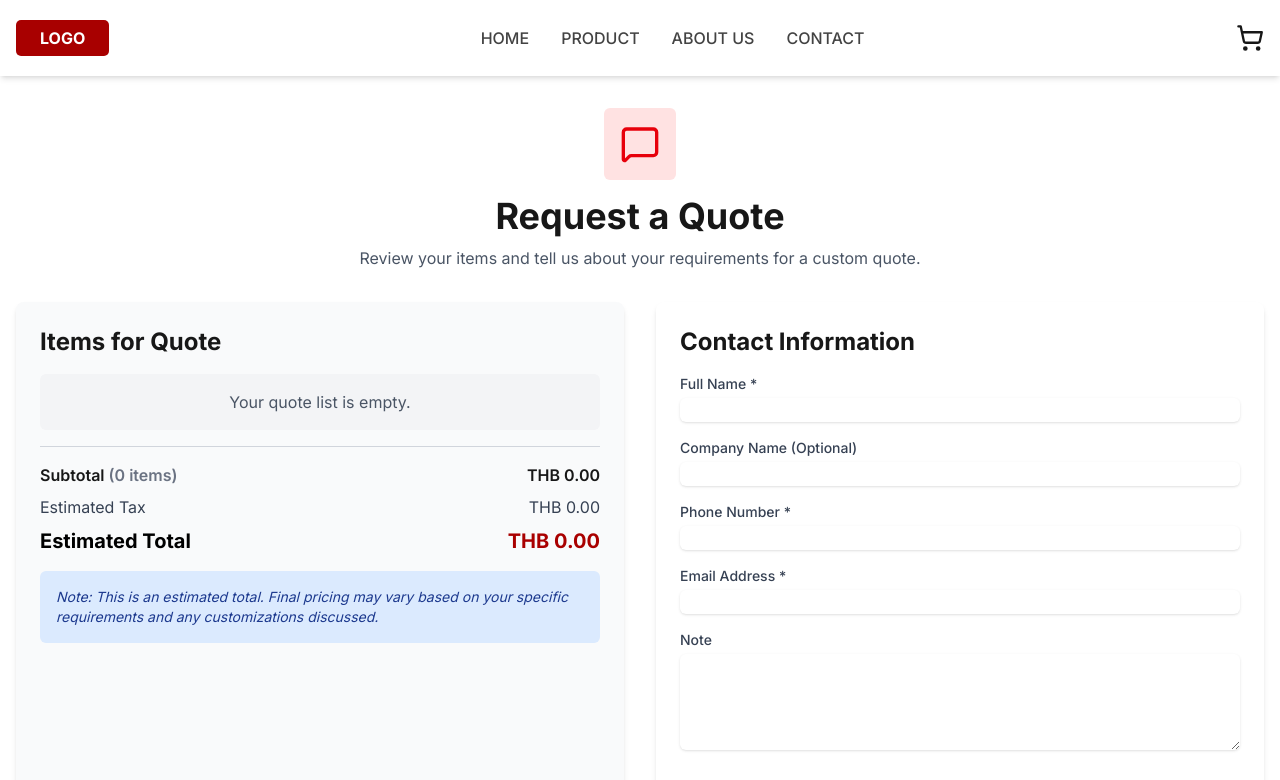
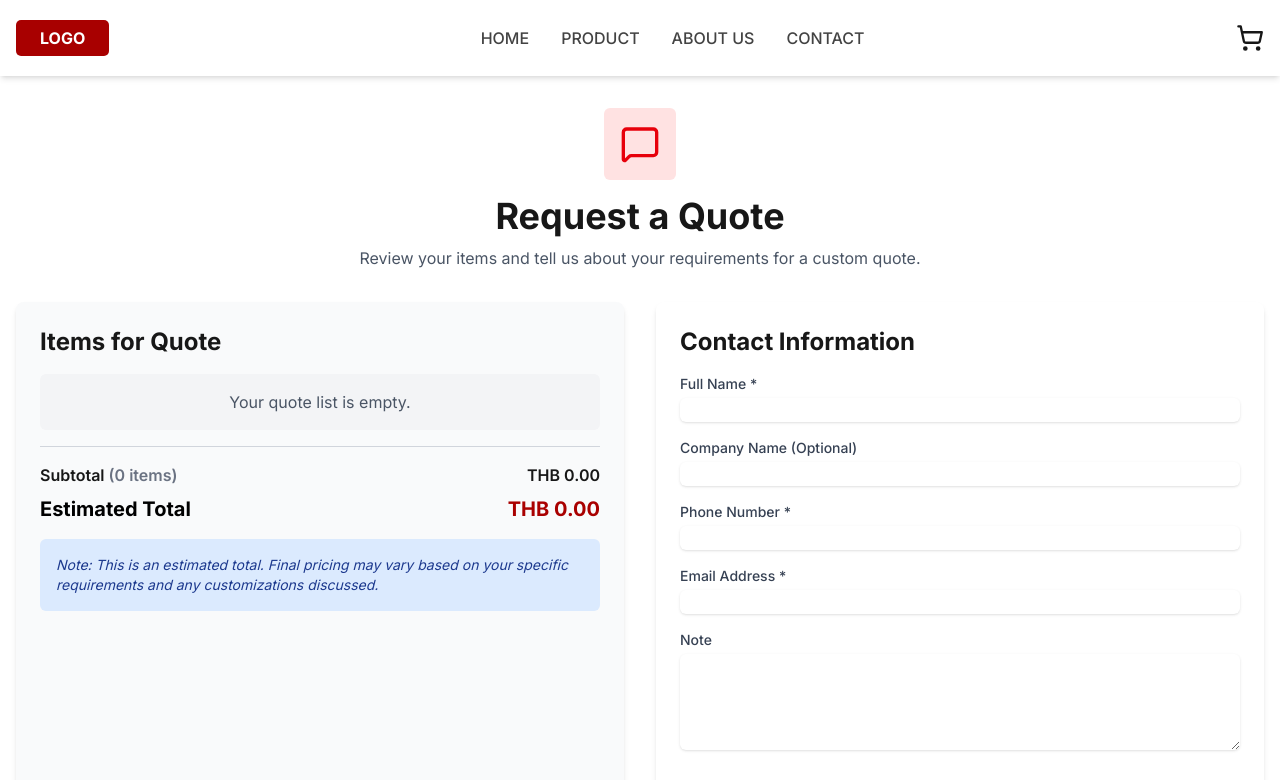
Before and after one commit to kaizeninst/kaizeninst, a Next.js app in the folder apps/web/: page /quote/contact-form in a window 1280 px wide. Shown: the top 780 px of the page. Built offline with nearby package versions, Linux system fonts and the light colour scheme.

Commit message:
fix(quote): show product price as 0 when hide_price is enabled in quote request

```diff
--- a/apps/web/app/(public)/quote/contact-form/page.js
+++ b/apps/web/app/(public)/quote/contact-form/page.js
@@ -9,8 +9,6 @@ import { getCart, computeTotals, formatTHB, clearCart } from "@/utils/cart";
 /* ============================================================
    REQUEST QUOTE PAGE COMPONENT
    ============================================================ */
-const VAT_RATE = 0.07; // 7%
-
 export default function RequestQuotePage() {
   const router = useRouter();
 
@@ -49,14 +47,16 @@ export default function RequestQuotePage() {
       const result = await response.json();
       const productMap = new Map((result?.data || []).map((product) => [product.id, product]));
 
+      // Map local cart items with product details
       const detailedCartItems = baseCartItems.map((cartRow) => {
         const product = productMap.get(cartRow.id);
         return {
           id: cartRow.id,
           quantity: Number(cartRow.quantity || 1),
           name: product?.name || "Unnamed Product",
-          price: Number(product?.price || 0),
+          price: product?.hide_price ? 0 : Number(product?.price || 0), // if hide_price = 1 → show 0
           image: product?.image_path || "",
+          hide_price: !!product?.hide_price,
         };
       });
 
@@ -95,14 +95,7 @@ export default function RequestQuotePage() {
     [cartItems]
   );
 
-  const { subtotal, vat, total } = useMemo(
-    () =>
-      computeTotals(
-        cartItems.map((item) => ({ ...item })),
-        VAT_RATE
-      ),
-    [cartItems]
-  );
+  const { subtotal, total } = useMemo(() => computeTotals(cartItems), [cartItems]);
 
   /* ------------------------------------------------------------
      Handle Form Input Change
@@ -140,7 +133,6 @@ export default function RequestQuotePage() {
         QuoteItems: quoteItems,
       };
 
-      // Send to API endpoint
       const response = await fetch("/api/quotes", {
         method: "POST",
         headers: { "Content-Type": "application/json" },
@@ -153,7 +145,6 @@ export default function RequestQuotePage() {
         throw new Error(errorResponse?.error || "Failed to submit quote request.");
       }
 
-      // Clear cart and navigate to success page
       clearCart();
       router.push("/quote/success");
     } catch (error) {
@@ -169,9 +160,7 @@ export default function RequestQuotePage() {
      ------------------------------------------------------------ */
   return (
     <div className="container mx-auto px-4 py-8">
-      {/* ------------------------------------------------------------
-         Page Header
-         ------------------------------------------------------------ */}
+      {/* Page Header */}
       <div className="mb-8 flex flex-col items-center justify-center text-center">
         <div className="h-18 w-18 mx-auto mb-4 flex items-center justify-center rounded-md bg-red-100">
           <MessageSquare className="h-10 w-10 text-red-600" />
@@ -182,13 +171,9 @@ export default function RequestQuotePage() {
         </p>
       </div>
 
-      {/* ------------------------------------------------------------
-         Two-Column Layout: Items + Contact Form
-         ------------------------------------------------------------ */}
+      {/* Two-Column Layout: Items + Contact Form */}
       <div className="grid grid-cols-1 gap-8 md:grid-cols-2">
-        {/* ------------------------------------------------------------
-           Left Column: Cart Items for Quote
-           ------------------------------------------------------------ */}
+        {/* Left Column: Cart Items for Quote */}
         <section className="space-y-4 rounded-lg bg-gray-50 p-6 shadow-md">
           <h2 className="text-2xl font-bold">Items for Quote</h2>
 
@@ -220,11 +205,6 @@ export default function RequestQuotePage() {
               <span>{formatTHB(subtotal)}</span>
             </div>
 
-            <div className="flex justify-between text-gray-700">
-              <span>Estimated Tax</span>
-              <span>{formatTHB(vat)}</span>
-            </div>
-
             <div className="flex justify-between text-xl font-bold text-black">
               <span>Estimated Total</span>
               <span className="text-[#A90000]">{formatTHB(total)}</span>
@@ -239,9 +219,7 @@ export default function RequestQuotePage() {
           </div>
         </section>
 
-        {/* ------------------------------------------------------------
-           Right Column: Contact Form
-           ------------------------------------------------------------ */}
+        {/* Right Column: Contact Form */}
         <section className="rounded-lg bg-white p-6 shadow-md">
           <h2 className="mb-4 text-2xl font-bold">Contact Information</h2>
 
```
